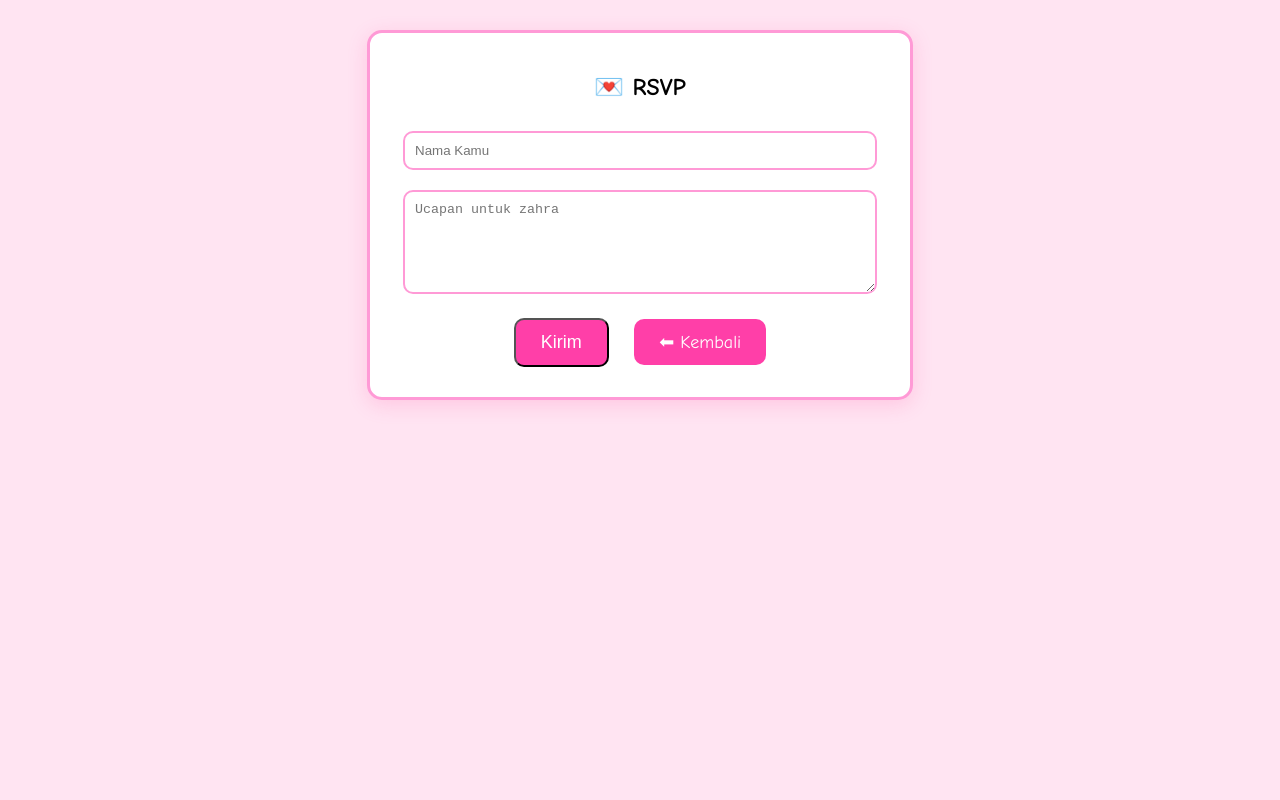
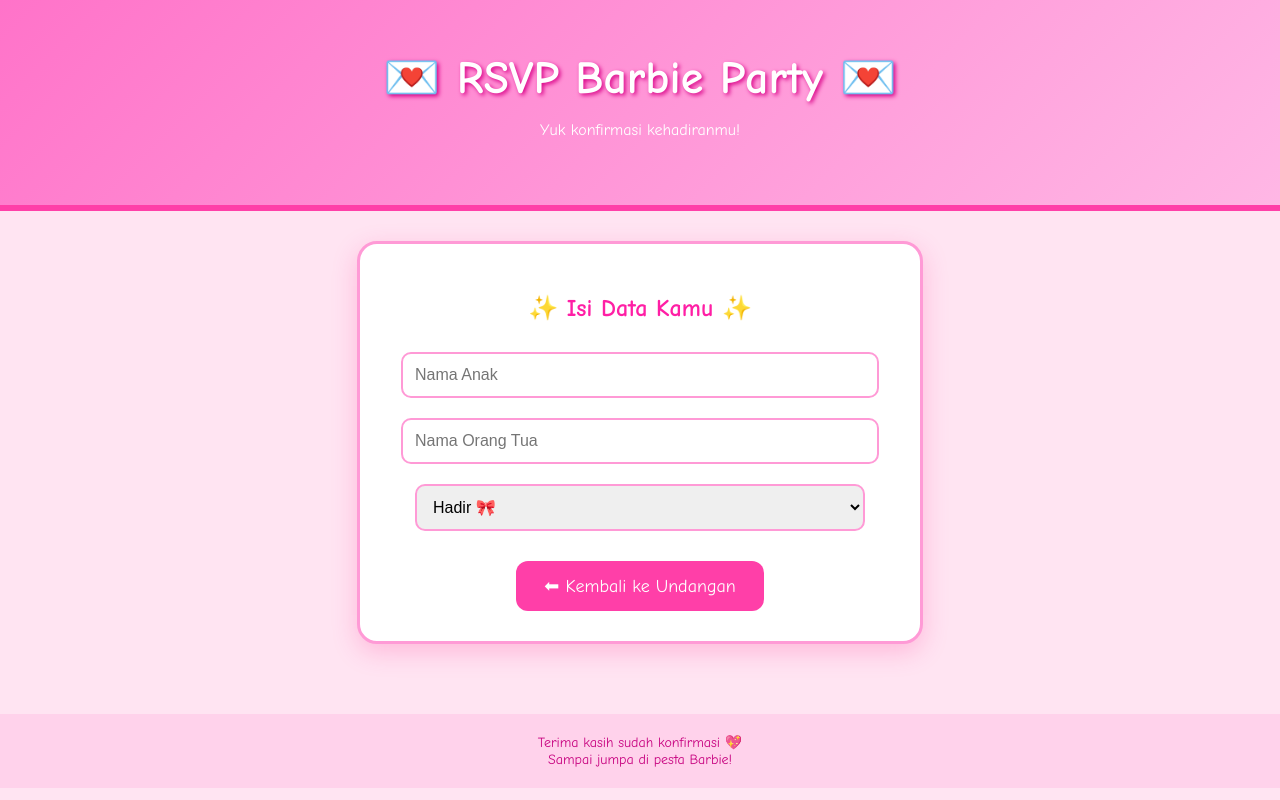
Before and after one commit to zlutfiana61-crypto/wesite-zahra, a plain HTML site: page rsvp.html in a window 1280 px wide. Drawn offline with Linux system fonts and the light colour scheme.

Commit message:
Add files via upload

```diff
--- a/rsvp.html
+++ b/rsvp.html
@@ -1,50 +1,103 @@
 <!DOCTYPE html>
 <html lang="id">
 <head>
-    <meta charset="UTF-8">
-    <meta name="viewport" content="width=device-width, initial-scale=1.0">
-    <title>RSVP</title>
-    <link rel="stylesheet" href="style.css">
+    <meta charset="UTF-8" />
+    <meta name="viewport" content="width=device-width, initial-scale=1" />
+    <title>RSVP Barbie Party</title>
+    <style>
+        body {
+            font-family: 'Comic Sans MS', sans-serif;
+            margin: 0;
+            background: #ffe4f2;
+            color: #444;
+            text-align: center;
+        }
+        header {
+            background: linear-gradient(135deg, #ff73c9, #ffb7e5);
+            padding: 50px 20px;
+            border-bottom: 6px solid #ff3fa8;
+            color: white;
+        }
+        header h1 {
+            font-size: 46px;
+            margin: 0;
+            text-shadow: 2px 2px 4px #d90087;
+        }
+        .content {
+            padding: 30px 20px;
+        }
+        .box {
+            background: white;
+            max-width: 500px;
+            margin: 0 auto;
+            padding: 30px;
+            border-radius: 20px;
+            box-shadow: 0 8px 25px rgba(255, 60, 150, 0.25);
+            border: 3px solid #ff9ad6;
+        }
+        h2 {
+            color: #ff1fa5;
+        }
+        input, select {
+            width: 90%;
+            padding: 12px;
+            margin: 10px 0;
+            border-radius: 10px;
+            border: 2px solid #ff9ad6;
+            font-size: 16px;
+        }
+        .button {
+            display: inline-block;
+            margin-top: 20px;
+            padding: 14px 28px;
+            background: #ff3fa8;
+            color: white;
+            text-decoration: none;
+            border-radius: 12px;
+            font-size: 18px;
+            cursor: pointer;
+            border: none;
+        }
+        .button:hover {
+            background: #ff1095;
+        }
+        footer {
+            margin-top: 40px;
+            padding: 20px;
+            background: #ffd2eb;
+            font-size: 14px;
+            color: #c7007f;
+        }
+    </style>
 </head>
-
 <body>
 
-<div class="card">
-    <h2>💌 RSVP</h2>
+<header>
+    <h1>💌 RSVP Barbie Party 💌</h1>
+    <p>Yuk konfirmasi kehadiranmu!</p>
+</header>
 
-    <input type="text" id="nama" placeholder="Nama Kamu">
-    <textarea id="pesan" placeholder="Ucapan untuk zahra"></textarea>
+<div class="content">
+    <div class="box">
+        <h2>✨ Isi Data Kamu ✨</h2>
 
-    <button class="btn" onclick="kirimRSVP()">Kirim</button>
+        <input type="text" placeholder="Nama Anak" />
+        <input type="text" placeholder="Nama Orang Tua" />
 
-    <a href="index.html" class="btn">⬅ Kembali</a>
+        <select>
+            <option>Hadir 🎀</option>
+            <option>Tidak Bisa Hadir 😢</option>
+        </select>
+
+        <br />
+        <a class="button" href="index.html">⬅ Kembali ke Undangan</a>
+    </div>
 </div>
 
-<script>
-function kirimRSVP() {
-    let nama = document.getElementById("nama").value.trim();
-    let pesan = document.getElementById("pesan").value.trim();
-
-    if (nama === "" || pesan === "") {
-        alert("Harap isi nama dan pesan dulu ya 💖");
-        return;
-    }
-
-    // Masukkan nomor WhatsApp kamu DI SINI (format 628...)
-   let nomor = "6287874700610";  // nomor WA harus pakai 62
-
-    // Pesan otomatis menuju WA
-    let text =
-        "Hai, ada RSVP baru!%0A%0A" +
-        "👤 Nama: " + nama + "%0A" +
-        "💌 Pesan: " + pesan + "%0A%0A" +
-        "Dikirim dari Undangan ulang tahun 🎀";
-
-    // Redirect ke WhatsApp
-    let url = "https://wa.me/" + nomor + "?text=" + text;
-    window.location.href = url;
-}
-</script>
+<footer>
+    Terima kasih sudah konfirmasi 💖<br />
+    Sampai jumpa di pesta Barbie!
+</footer>
 
 </body>
 </html>
```
